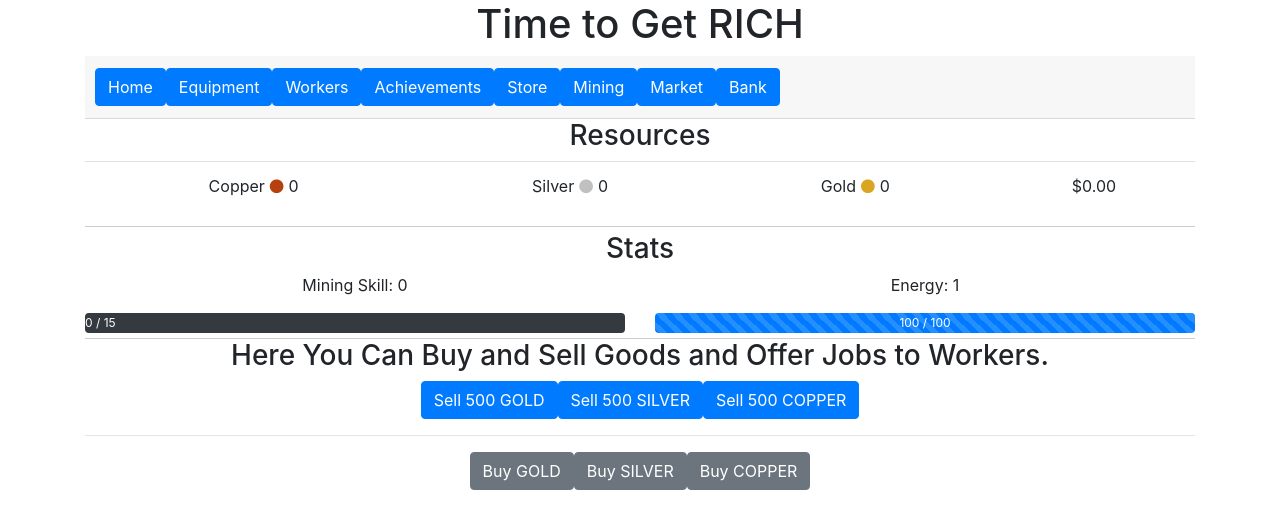
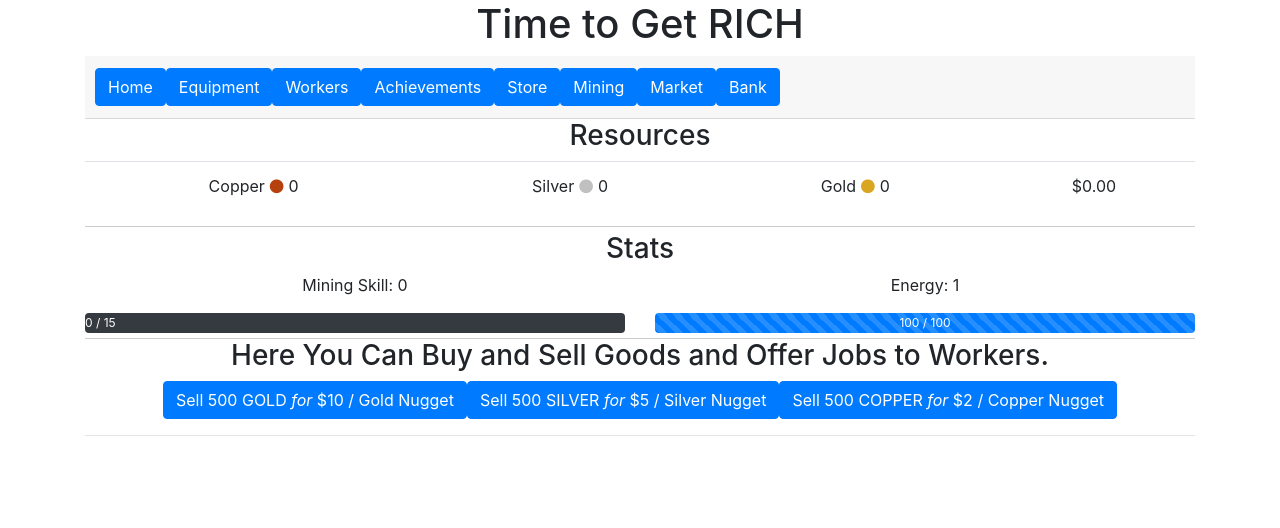
Before and after one commit to Thinkershine/GetRich, a React (Create React App) app: page /market in a window 1280 px wide. Shown: the top 528 px of the page. Built offline with nearby package versions, Linux system fonts and the light colour scheme.

Commit message:
Make it More Playable V. 0.1.0

```diff
--- a/src/App.js
+++ b/src/App.js
@@ -48,6 +48,7 @@ class App extends Component {
     noEnergy: false,
 
     energyDrain: 1,
+    energyGain: 1,
 
     message: {
       title: "Welcome!",
@@ -151,7 +152,7 @@ class App extends Component {
   componentDidMount() {
     const { workers } = this.state;
 
-    this.energyGainingIntervalID = setInterval(this.gainEnergy, 1000);
+    this.energyGainingIntervalID = setInterval(this.gainEnergy, 5000);
 
     this.setState({
       energyGainingIntervalID: this.energyGainingIntervalID,
@@ -300,7 +301,7 @@ class App extends Component {
     if (currentEnergy + 1 > this.state.maximumEnergyPoints) {
       currentEnergy = this.state.maximumEnergyPoints;
     } else {
-      currentEnergy += 1;
+      currentEnergy += this.state.energyGain;
     }
 
     this.setState({
--- a/src/components/locations/market.jsx
+++ b/src/components/locations/market.jsx
@@ -6,10 +6,11 @@ class Market extends Component {
   constructor(props) {
     super(props);
 
-    this.state.todayGoldPrice = 10000;
-    this.state.todaySilverPrice = 500;
-    this.state.todayCopperPrice = 200;
+    this.state.todayGoldPrice = 10;
+    this.state.todaySilverPrice = 5;
+    this.state.todayCopperPrice = 2;
   }
+
   render() {
     console.log("SELL RESOURCE PASSED FNC", this.props.sellResource);
     return (
@@ -18,29 +19,34 @@ class Market extends Component {
         <button
           className="btn btn-primary"
           onClick={() =>
-            this.props.sellResource("gold", 500, this.state.todayGoldPrice)}
+            this.props.sellResource("gold", 500, this.state.todayGoldPrice)
+          }
         >
-          Sell 500 GOLD
+          Sell 500 GOLD <i>for</i> ${this.state.todayGoldPrice} / Gold Nugget
         </button>
 
         <button
           className="btn btn-primary"
           onClick={() =>
-            this.props.sellResource("silver", 500, this.state.todaySilverPrice)}
+            this.props.sellResource("silver", 500, this.state.todaySilverPrice)
+          }
         >
-          Sell 500 SILVER
+          Sell 500 SILVER <i>for</i> ${this.state.todaySilverPrice} / Silver
+          Nugget
         </button>
         <button
           className="btn btn-primary"
           onClick={() =>
-            this.props.sellResource("copper", 500, this.state.todayCopperPrice)}
+            this.props.sellResource("copper", 500, this.state.todayCopperPrice)
+          }
         >
-          Sell 500 COPPER
+          Sell 500 COPPER <i>for</i> ${this.state.todayCopperPrice} / Copper
+          Nugget
         </button>
         <hr />
-        <button className="btn btn-secondary">Buy GOLD</button>
+        {/* <button className="btn btn-secondary">Buy GOLD</button>
         <button className="btn btn-secondary">Buy SILVER</button>
-        <button className="btn btn-secondary">Buy COPPER</button>
+        <button className="btn btn-secondary">Buy COPPER</button> */}
       </div>
     );
   }
--- a/src/components/locations/mine.jsx
+++ b/src/components/locations/mine.jsx
@@ -11,6 +11,7 @@ class Mine extends Component {
     this.state.minedAmount = 0;
     this.state.basicMining = this.props.miningPower;
     this.state.minerTimerID = 0;
+    this.state.experience = this.props.experience;
 
     this.state.renderReward = false;
   }
@@ -40,7 +41,7 @@ class Mine extends Component {
     });
 
     this.props.onClick(this.state.basicMining, this.props.mineType);
-    this.props.gainExperience(100);
+    this.props.gainExperience(this.state.experience);
     this.props.spendEnergy(true);
   };
 
--- a/src/components/locations/mining.jsx
+++ b/src/components/locations/mining.jsx
@@ -169,6 +169,7 @@ class Mining extends Component {
                   spendEnergy={this.props.spendEnergy}
                   noEnergy={this.props.noEnergy}
                   gainExperience={this.props.gainExperience}
+                  experience={2}
                   {...props}
                 />
               )}
@@ -186,6 +187,7 @@ class Mining extends Component {
                   spendEnergy={this.props.spendEnergy}
                   noEnergy={this.props.noEnergy}
                   gainExperience={this.props.gainExperience}
+                  experience={3}
                   {...props}
                 />
               )}
@@ -204,6 +206,7 @@ class Mining extends Component {
                   spendEnergy={this.props.spendEnergy}
                   noEnergy={this.props.noEnergy}
                   gainExperience={this.props.gainExperience}
+                  experience={1}
                   {...props}
                 />
               )}
```
